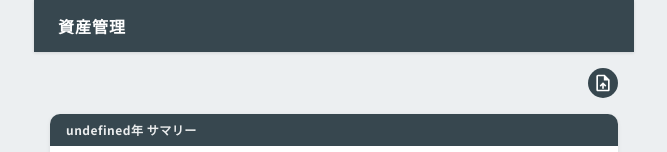
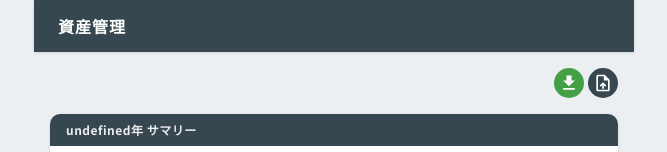
Before and after one commit to ma-garin/my_forward, a React (Vite) app: page / in a window 1280 px wide. Both pictures are taken after a click on the button "過去". Shown: the top 152 px of the page, without its empty margins (306-973 px from the left). Built offline with nearby package versions, Linux system fonts and the light colour scheme.

Commit message:
add salary data import/export feature

```diff
--- a/src/tabs/SalaryHistory.jsx
+++ b/src/tabs/SalaryHistory.jsx
@@ -5,6 +5,7 @@ import {
   ToggleButtonGroup, ToggleButton, IconButton,
 } from '@mui/material'
 import UploadFileIcon from '@mui/icons-material/UploadFile'
+import DownloadIcon from '@mui/icons-material/Download'
 
 // ─── localStorage ─────────────────────────────────────────
 const BASE_KEY     = 'salary_base_data'
@@ -311,6 +312,48 @@ export default function SalaryHistory() {
   const [monthlyView, setMonthlyView] = useState('summary')   // 'summary' | 'detail'
   const [yoyField,    setYoyField]    = useState('takeHome')  // 'takeHome' | 'totalPay' | 'totalDed'
 
+  // エクスポート
+  const handleExport = () => {
+    const data = {
+      salary: [...loadBase(), ...loadExtra()],
+      withholding: [...loadBaseWH(), ...loadExtraWH()],
+    }
+    const blob = new Blob([JSON.stringify(data, null, 2)], { type: 'application/json' })
+    const url = URL.createObjectURL(blob)
+    const a = document.createElement('a')
+    a.href = url
+    a.download = `salary_export_${new Date().toISOString().slice(0,10)}.json`
+    a.click()
+    URL.revokeObjectURL(url)
+  }
+
+  // インポート
+  const handleImport = (e) => {
+    const file = e.target.files?.[0]
+    if (!file) return
+    const reader = new FileReader()
+    reader.onload = (ev) => {
+      try {
+        const data = JSON.parse(ev.target.result)
+        if (data.salary) {
+          localStorage.setItem(BASE_KEY, JSON.stringify(data.salary))
+          setExtraSalary([])
+          localStorage.setItem(EXTRA_KEY, '[]')
+        }
+        if (data.withholding) {
+          localStorage.setItem(BASE_WH_KEY, JSON.stringify(data.withholding))
+          setExtraWH([])
+          localStorage.setItem(EXTRA_WH_KEY, '[]')
+        }
+        alert('インポート完了しました')
+      } catch {
+        alert('ファイルの読み込みに失敗しました')
+      }
+    }
+    reader.readAsText(file)
+    e.target.value = ''
+  }
+
   const allSalary = useMemo(() => {
     const merged = [...loadBase()]
     extraSalary.forEach(ex => {
@@ -375,9 +418,17 @@ export default function SalaryHistory() {
             ))}
           </Stack>
         </Box>
-        <IconButton size="small" sx={{ ml: 1, bgcolor: 'primary.main', color: '#fff', '&:hover': { bgcolor: 'primary.dark' } }}>
-          <UploadFileIcon fontSize="small" />
-        </IconButton>
+        <Stack direction="row" gap={0.5} sx={{ ml: 1, flexShrink: 0 }}>
+          <IconButton size="small" onClick={handleExport}
+            sx={{ bgcolor: '#43a047', color: '#fff', '&:hover': { bgcolor: '#388e3c' } }}>
+            <DownloadIcon fontSize="small" />
+          </IconButton>
+          <IconButton size="small" component="label"
+            sx={{ bgcolor: 'primary.main', color: '#fff', '&:hover': { bgcolor: 'primary.dark' } }}>
+            <UploadFileIcon fontSize="small" />
+            <input type="file" accept=".json" hidden onChange={handleImport} />
+          </IconButton>
+        </Stack>
       </Stack>
 
       {/* ① サマリー */}
```
